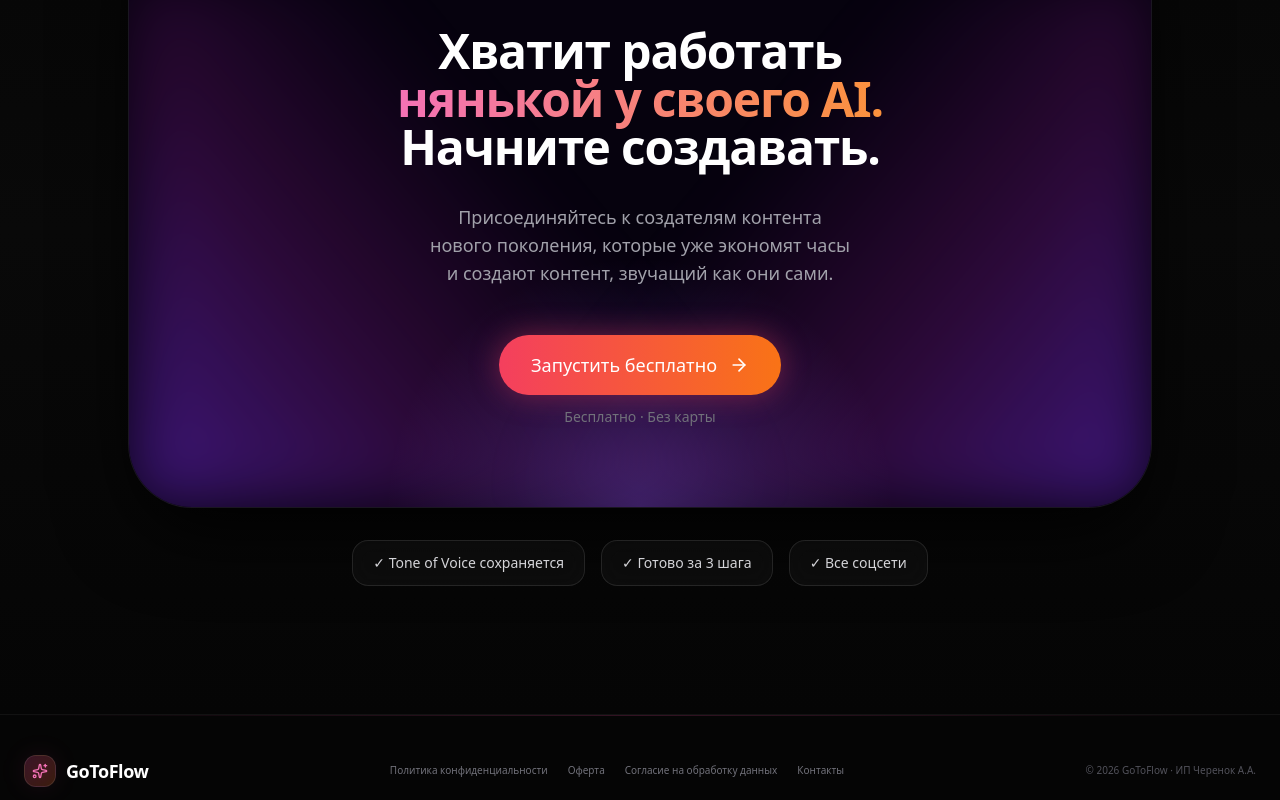
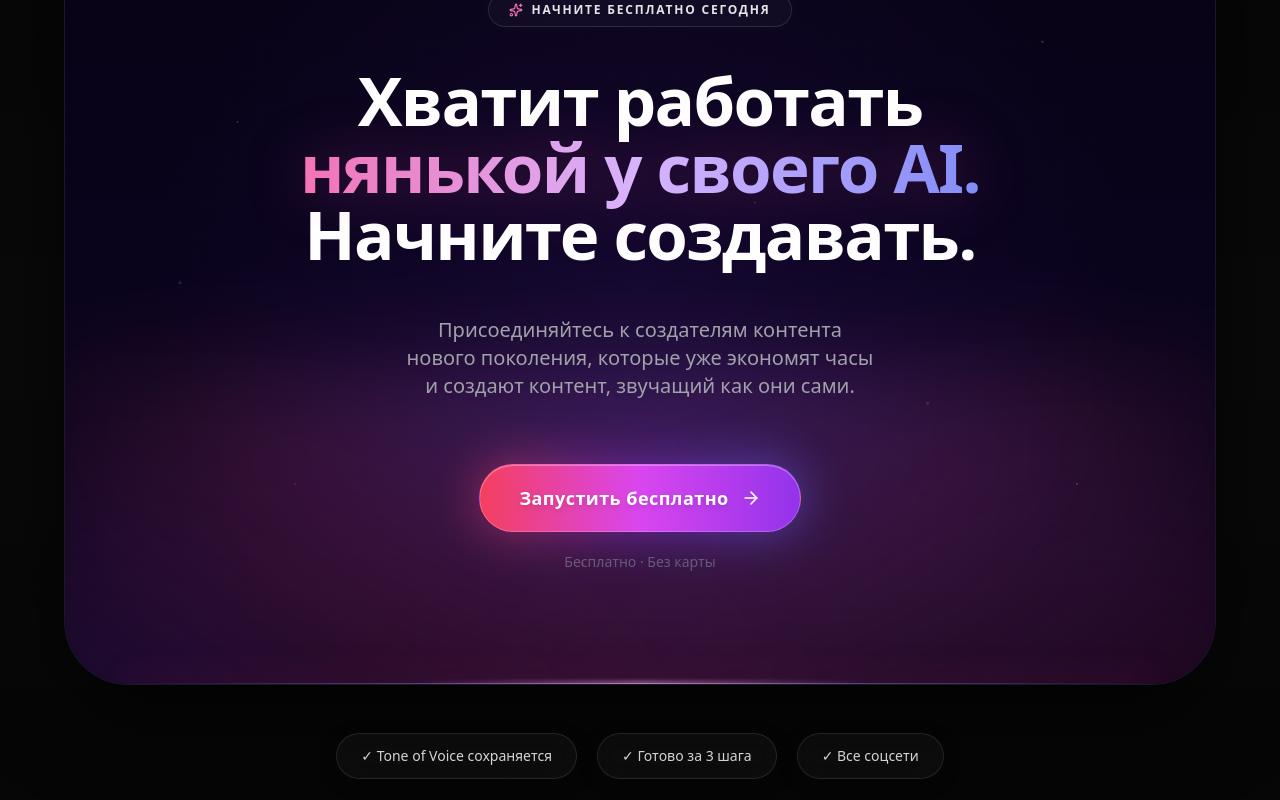
Before and after one commit to matteimikeska49-bot/gtf, a React (Vite) app: page / in a window 1280 px wide. Shown: the part 10920-11720 px from the top of the page. Built offline with nearby package versions, Linux system fonts and the light colour scheme.

Commit message:
improve: final cta depth and motion

```diff
--- a/src/components/FinalCTASection.jsx
+++ b/src/components/FinalCTASection.jsx
@@ -6,80 +6,93 @@ export const FinalCTASection = () => {
   return (
     <section className="py-24 md:py-32 px-6 relative w-full overflow-hidden bg-gradient-to-b from-[#050505] via-[#090909] to-[#050505]">
 
-      {/* ─── Мягкое фоновое свечение в стиле сайта ─── */}
-      <div className="absolute top-1/2 left-1/2 -translate-x-1/2 -translate-y-1/2 w-[90%] md:w-[110%] h-[120%] bg-gradient-to-r from-violet-700/30 via-fuchsia-700/25 to-violet-700/30 blur-[120px] md:blur-[160px] pointer-events-none -z-10 rounded-full" />
+      {/* ─── Мягкое фоновое свечение секции ─── */}
+      <div className="absolute top-1/2 left-1/2 -translate-x-1/2 -translate-y-1/2 w-[90%] md:w-[110%] h-[120%] bg-gradient-to-r from-violet-700/30 via-fuchsia-700/25 to-violet-700/30 blur-[120px] md:blur-[180px] pointer-events-none -z-10 rounded-full" />
 
-      {/* ─── Главная стеклянная капсула ─── */}
+      {/* ─── Главная стеклянная капсула (Шире и глубже) ─── */}
       <motion.div
         initial={{ opacity: 0, y: 40 }}
         whileInView={{ opacity: 1, y: 0 }}
         viewport={{ once: true }}
         transition={{ duration: 0.8, ease: 'easeOut' }}
-        className="relative z-10 w-full max-w-5xl mx-auto bg-[#06020e] backdrop-blur-3xl border border-white/[0.08] p-10 md:p-16 lg:py-20 flex flex-col items-center justify-center text-center overflow-hidden rounded-[2.5rem] md:rounded-[4rem] shadow-[0_30px_80px_-10px_rgba(0,0,0,0.9)]"
+        className="relative z-10 w-full max-w-6xl mx-auto bg-[#070314] backdrop-blur-3xl border border-white/[0.08] p-10 md:p-20 lg:py-28 flex flex-col items-center justify-center text-center overflow-hidden rounded-[2.5rem] md:rounded-[4rem] shadow-[0_30px_100px_-15px_rgba(0,0,0,0.8)]"
       >
-        {/* ─── Подложка: диагональные лучи-крылья ─── */}
-        {/* Тёмная база */}
-        <div className="absolute inset-0 bg-[#06020e]" />
+        {/* === БОГАТЫЙ ТЁМНЫЙ ФОН И ГЛУБИНА === */}
+        {/* Базовая глубина */}
+        <div className="absolute inset-0 bg-gradient-to-b from-[#070314] via-[#09031c] to-[#04010a] -z-20" />
 
-        {/* Левый луч-крыло */}
-        <div
-          className="absolute bottom-0 left-0 w-[60%] h-[85%] pointer-events-none"
-          style={{
-            background: 'linear-gradient(50deg, rgba(109,40,217,0.55) 0%, rgba(192,38,211,0.2) 35%, transparent 65%)',
-            filter: 'blur(32px)',
-            transformOrigin: 'bottom left',
-          }}
-        />
+        {/* Легкая сетка для ощущения масштаба и технологичности */}
+        <div className="absolute inset-0 bg-[linear-gradient(to_right,#ffffff03_1px,transparent_1px),linear-gradient(to_bottom,#ffffff03_1px,transparent_1px)] bg-[size:32px_32px] opacity-40 -z-20" />
 
-        {/* Правый луч-крыло */}
-        <div
-          className="absolute bottom-0 right-0 w-[60%] h-[85%] pointer-events-none"
-          style={{
-            background: 'linear-gradient(-50deg, rgba(109,40,217,0.55) 0%, rgba(192,38,211,0.2) 35%, transparent 65%)',
-            filter: 'blur(32px)',
-            transformOrigin: 'bottom right',
-          }}
-        />
+        {/* Окружающий ambient core glow */}
+        <div className="absolute inset-0 bg-[radial-gradient(circle_at_center,rgba(80,30,150,0.15)_0%,transparent_70%)] pointer-events-none -z-10" />
 
-        {/* Центральный звёздный туман у основания */}
-        <div
-          className="absolute bottom-0 left-1/2 -translate-x-1/2 w-[50%] h-[40%] pointer-events-none"
-          style={{ background: 'radial-gradient(ellipse at 50% 100%, rgba(139,92,246,0.3) 0%, transparent 70%)' }}
-        />
+        {/* ─── Светящиеся атмосферные лучи / арки (Нижний горизонт) ─── */}
+        <div className="absolute bottom-[-30%] left-[-10%] w-[70%] h-[60%] bg-gradient-to-tr from-violet-600/30 via-fuchsia-600/10 to-transparent rounded-[100%] rotate-12 blur-[60px] md:blur-[90px] mix-blend-screen pointer-events-none -z-10" />
+        <div className="absolute bottom-[-30%] right-[-10%] w-[70%] h-[60%] bg-gradient-to-tl from-pink-600/25 via-purple-600/10 to-transparent rounded-[100%] -rotate-12 blur-[60px] md:blur-[90px] mix-blend-screen pointer-events-none -z-10" />
 
-        {/* Верхний блик */}
-        <div className="absolute top-0 inset-x-0 h-px bg-gradient-to-r from-transparent via-violet-400/30 to-transparent" />
+        {/* Массивное теплое свечение из-под обреза капсулы */}
+        <div className="absolute bottom-[-20%] left-1/2 -translate-x-1/2 w-[120%] h-[60%] bg-[radial-gradient(ellipse_at_top,rgba(168,85,247,0.3)_0%,rgba(236,72,153,0.15)_40%,transparent_70%)] blur-[50px] mix-blend-screen pointer-events-none -z-10" />
 
-        <div className="flex flex-col items-center gap-8 relative z-10 w-full">
+        {/* Тонкие световые акценты (High-fidelity lines) */}
+        <div className="absolute bottom-0 left-1/2 -translate-x-1/2 w-[90%] h-px bg-gradient-to-r from-transparent via-violet-400/70 to-transparent shadow-[0_-5px_30px_rgba(236,72,153,1)] -z-10" />
+        <div className="absolute bottom-0 left-1/2 -translate-x-1/2 w-[40%] h-[2px] bg-gradient-to-r from-transparent via-pink-300 to-transparent blur-[2px] -z-10" />
+        <div className="absolute top-0 inset-x-0 h-px bg-gradient-to-r from-transparent via-violet-300/20 to-transparent -z-10" />
+
+        {/* ─── Звездные/Атмосферные частицы (Многослойный SVG) ─── */}
+        <svg className="absolute inset-0 w-full h-full opacity-40 mix-blend-lighten pointer-events-none -z-10" xmlns="http://www.w3.org/2000/svg">
+          <g fill="#FFF">
+            <circle cx="15%" cy="30%" r="1" opacity="0.4" />
+            <circle cx="85%" cy="20%" r="1" opacity="0.6" />
+            <circle cx="75%" cy="65%" r="1.5" fill="#f472b6" opacity="0.4" className="animate-pulse" />
+            <circle cx="20%" cy="75%" r="1" opacity="0.3" />
+            <circle cx="50%" cy="10%" r="1.5" fill="#c084fc" opacity="0.5" />
+            <circle cx="10%" cy="50%" r="1.5" opacity="0.3" />
+            <circle cx="88%" cy="75%" r="1" opacity="0.5" className="animate-pulse" />
+            <circle cx="45%" cy="85%" r="2" fill="#ec4899" opacity="0.3" className="animate-[pulse_3s_ease-in-out_infinite]" />
+            <circle cx="60%" cy="40%" r="1" opacity="0.4" />
+          </g>
+        </svg>
+
+        {/* === КОНТЕНТ (Увеличенная ширина для десктопа) === */}
+        <div className="flex flex-col items-center gap-8 relative z-20 w-full">
 
           {/* Badge */}
-          <div className="inline-flex items-center gap-2 px-4 py-1.5 rounded-full border border-white/10 bg-white/5 text-zinc-300 text-sm tracking-widest uppercase font-bold backdrop-blur-md">
-            <Sparkles className="w-3.5 h-3.5" />
+          <div className="inline-flex items-center gap-2 px-5 py-2 rounded-full border border-white/[0.12] bg-[#ffffff08] text-zinc-200 text-xs tracking-[0.15em] uppercase font-bold backdrop-blur-md shadow-[0_0_20px_rgba(255,255,255,0.03)]">
+            <Sparkles className="w-3.5 h-3.5 text-pink-400" />
             <span>Начните бесплатно сегодня</span>
           </div>
 
           {/* Heading */}
-          <div className="max-w-3xl mx-auto">
-            <h2 className="text-3xl md:text-4xl lg:text-5xl font-bold text-white tracking-tight leading-tight text-balance">
+          <div className="max-w-4xl mx-auto mt-2">
+            <h2 className="text-4xl md:text-5xl lg:text-[4.2rem] font-bold text-white tracking-tight leading-[1.05] text-balance">
               Хватит работать{' '}
-              <span className="text-gradient-brand">нянькой у своего AI.</span>
+              <span className="text-transparent bg-clip-text bg-gradient-to-r from-pink-400 via-purple-300 to-indigo-400 drop-shadow-[0_0_30px_rgba(236,72,153,0.3)]">
+                нянькой у своего AI.
+              </span>
               <br className="hidden md:block" />
-              Начните создавать.
+              {' '}Начните создавать.
             </h2>
           </div>
 
           {/* Subtext */}
-          <p className="text-base md:text-lg text-zinc-400 max-w-xl leading-relaxed text-balance">
+          <p className="text-lg md:text-xl text-zinc-400 max-w-2xl leading-relaxed text-balance mt-4">
             Присоединяйтесь к создателям контента нового поколения, которые уже экономят часы и создают контент, звучащий как они сами.
           </p>
 
           {/* CTA Button & Note */}
-          <div className="flex flex-col items-center gap-3 mt-4">
-            <button className="flex items-center justify-center gap-3 px-8 py-4 rounded-full font-medium text-white text-lg bg-gradient-to-r from-rose-500 to-orange-500 shadow-[0_0_30px_rgba(244,63,94,0.4)] hover:from-rose-400 hover:to-orange-400 hover:shadow-[0_0_45px_rgba(244,63,94,0.5)] active:scale-[0.98] hover:scale-[1.02] transition-all duration-300 group">
-              <span>Запустить бесплатно</span>
-              <ArrowRight className="w-5 h-5 group-hover:translate-x-1 transition-transform" />
+          <div className="flex flex-col items-center gap-4 mt-8">
+            <button className="relative flex items-center justify-center gap-3 px-10 py-5 rounded-full font-semibold text-white text-lg group transition-transform duration-500 ease-out hover:scale-[1.03] active:scale-[0.98]">
+              {/* Премиальное "дыхание" света за кнопкой */}
+              <div className="absolute inset-[-4px] bg-gradient-to-r from-rose-500 via-purple-600 to-indigo-500 rounded-full blur-xl opacity-50 group-hover:opacity-100 group-hover:inset-[-8px] transition-all duration-700 ease-out animate-[pulse_4s_cubic-bezier(0.4,0,0.6,1)_infinite]" />
+
+              {/* Поверхность кнопки */}
+              <div className="absolute inset-0 bg-gradient-to-r from-rose-500 via-fuchsia-500 to-purple-600 rounded-full border border-white/20 z-10 shadow-[inset_0_1px_rgba(255,255,255,0.3)]" />
+
+              <span className="relative z-30 tracking-wide drop-shadow-md">Запустить бесплатно</span>
+              <ArrowRight className="relative z-30 w-5 h-5 group-hover:translate-x-1.5 transition-transform duration-300" />
             </button>
-            <p className="text-sm text-zinc-500 font-medium">
+            <p className="text-sm text-zinc-500/80 font-medium mt-1">
               Бесплатно · Без карты
             </p>
           </div>
@@ -93,10 +106,10 @@ export const FinalCTASection = () => {
         whileInView={{ opacity: 1, y: 0 }}
         viewport={{ once: true }}
         transition={{ duration: 0.8, delay: 0.2 }}
-        className="flex flex-wrap justify-center gap-4 mt-8 relative z-10 px-4"
+        className="flex flex-wrap justify-center gap-5 mt-12 relative z-10 px-4"
       >
         {['✓ Tone of Voice сохраняется', '✓ Готово за 3 шага', '✓ Все соцсети'].map((chip, i) => (
-          <span key={i} className="bg-white/[0.03] border border-white/10 rounded-2xl px-5 py-3 text-zinc-300 flex items-center gap-2 backdrop-blur-md text-sm">
+          <span key={i} className="bg-white/[0.03] border border-white/10 rounded-full px-6 py-3 text-zinc-300 flex items-center gap-2.5 backdrop-blur-md text-sm font-medium shadow-[0_4px_20px_rgba(0,0,0,0.2)]">
             {chip}
           </span>
         ))}
```
